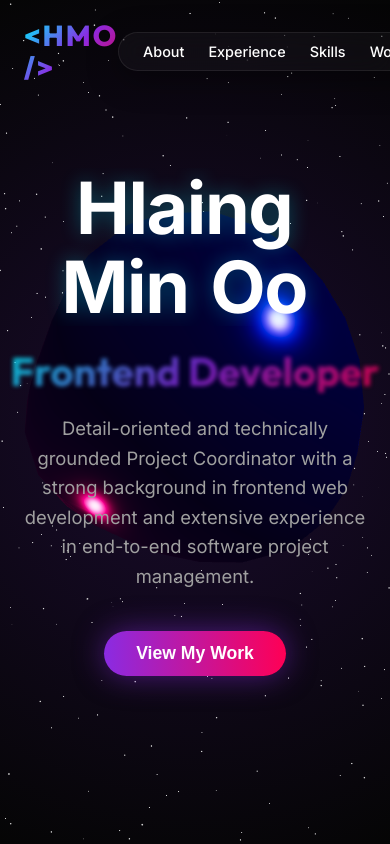
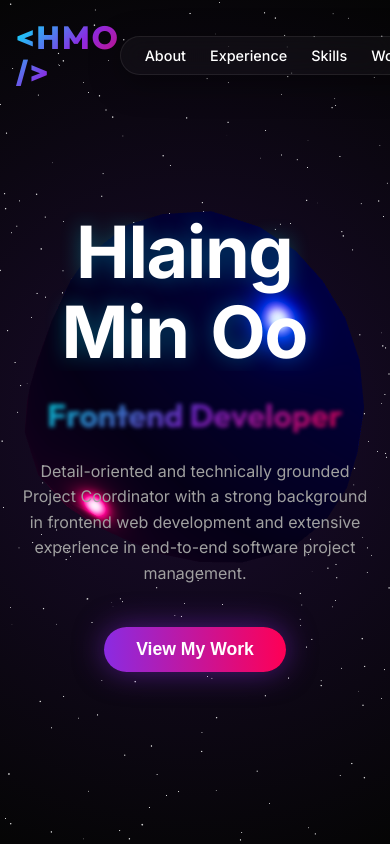
Before and after one commit to dev-hmo/hmoPortfolio, a Next.js app: page / in a window 390 px wide. Shown: the top 844 px of the page. Built offline with nearby package versions, Linux system fonts and the light colour scheme.

Commit message:
fix: responsive layout and grid adjustments for mobile devices

```diff
--- a/src/app/globals.css
+++ b/src/app/globals.css
@@ -267,3 +267,25 @@ h1, h2, h3, h4, h5, h6 {
   color: var(--accent-cyan);
 }
 .form-submit { width: 100%; padding: 16px; font-size: 1.2rem; }
+
+/* Mobile Responsiveness Enhancements */
+@media screen and (max-width: 768px) {
+  /* Typography */
+  h1 { font-size: 3rem !important; }
+  h2 { font-size: 2rem !important; }
+  p { font-size: 1rem !important; }
+
+  /* Layout */
+  .container { padding: 0 16px; }
+  section { padding: 60px 0 !important; }
+
+  /* Hero Section specifically */
+  #hero { height: auto !important; min-height: 100vh; padding-top: 100px !important; }
+  #hero h1 { font-size: 3.2rem !important; line-height: 1.2 !important; }
+
+  /* Projects Tabs */
+  .projects-wrapper button { padding: 8px 16px !important; font-size: 0.9rem !important; }
+
+  /* Contact Form */
+  .contact-form-wrapper { padding: 24px; }
+}
--- a/src/components/ProjectShowcase.tsx
+++ b/src/components/ProjectShowcase.tsx
@@ -117,7 +117,7 @@ export default function ProjectShowcase() {
               animate={{ opacity: 1, y: 0 }}
               exit={{ opacity: 0, y: -20 }}
               transition={{ duration: 0.4 }}
-              style={{ display: 'grid', gridTemplateColumns: 'repeat(auto-fit, minmax(320px, 1fr))', gap: '2rem' }}
+              style={{ display: 'grid', gridTemplateColumns: 'repeat(auto-fit, minmax(280px, 1fr))', gap: '2rem' }}
             >
               {managementProjects.map((item, index) => (
                 <TiltCard key={index} style={{ padding: '2rem', display: 'flex', flexDirection: 'column', height: '100%', minHeight: '260px', background: 'linear-gradient(135deg, rgba(138,43,226,0.05), rgba(0,0,0,0.6))', borderTop: '2px solid var(--accent-purple)' }}>
@@ -143,7 +143,7 @@ export default function ProjectShowcase() {
               animate={{ opacity: 1, y: 0 }}
               exit={{ opacity: 0, y: -20 }}
               transition={{ duration: 0.4 }}
-              style={{ display: 'grid', gridTemplateColumns: 'repeat(auto-fit, minmax(320px, 1fr))', gap: '2rem' }}
+              style={{ display: 'grid', gridTemplateColumns: 'repeat(auto-fit, minmax(280px, 1fr))', gap: '2rem' }}
             >
               {securityProjects.map((item, index) => (
                 <TiltCard key={index} style={{ padding: '2rem', display: 'flex', flexDirection: 'column', height: '100%', minHeight: '260px', background: 'linear-gradient(135deg, rgba(255,0,85,0.05), rgba(0,0,0,0.6))', borderTop: '2px solid var(--accent-pink)' }}>
--- a/src/components/Services.tsx
+++ b/src/components/Services.tsx
@@ -25,7 +25,7 @@ const services = [
 
 export default function Services() {
   return (
-    <div style={{ display: 'grid', gridTemplateColumns: 'repeat(auto-fit, minmax(300px, 1fr))', gap: '2.5rem' }}>
+    <div style={{ display: 'grid', gridTemplateColumns: 'repeat(auto-fit, minmax(280px, 1fr))', gap: '2.5rem' }}>
       {services.map((svc, index) => (
         <TiltCard key={index} style={{ padding: '2.5rem', display: 'flex', flexDirection: 'column', alignItems: 'flex-start', background: `linear-gradient(135deg, ${svc.color}15, rgba(0,0,0,0.6))` }}>
           <div style={{ width: '60px', height: '60px', borderRadius: '16px', background: `${svc.color}20`, color: svc.color, display: 'flex', alignItems: 'center', justifyContent: 'center', marginBottom: '1.5rem', boxShadow: `0 0 20px ${svc.color}40` }}>
```
